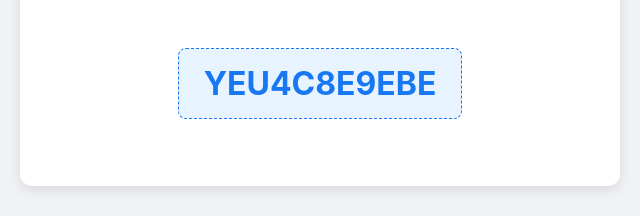
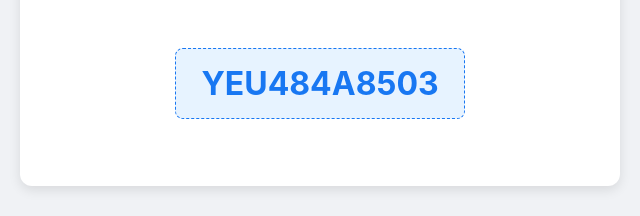
Before and after one commit to akenjo1/code-, a plain HTML site: page index.html in a window 1280 px wide. Shown: the part 377-593 px from the top of the page, 320-960 px from the left. Drawn offline with Linux system fonts and the light colour scheme.

Commit message:
Cập nhật mã thưởng: YEU484A8503

```diff
--- a/index.html
+++ b/index.html
@@ -47,7 +47,7 @@
         <h1>Mã Thưởng Của Bạn</h1>
         <p>Vui lòng sao chép mã dưới đây và quay lại Telegram để nhận thưởng.</p>
         <!-- Bot sẽ tìm và thay thế nội dung bên trong thẻ h2 này -->
-        <h2 id="reward-code">YEU4C8E9EBE</h2>
+        <h2 id="reward-code">YEU484A8503</h2>
     </div>
 </body>
 </html>
```
